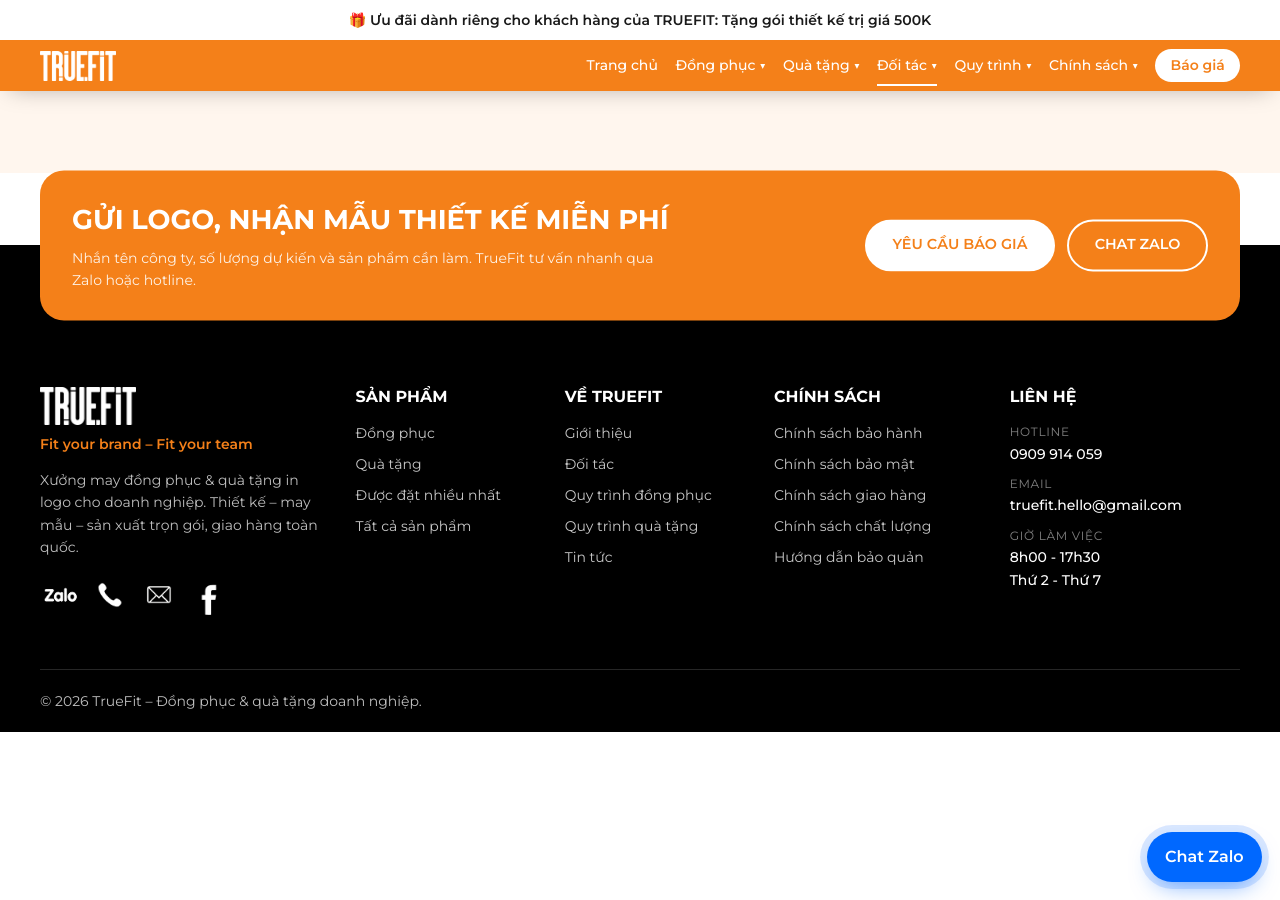
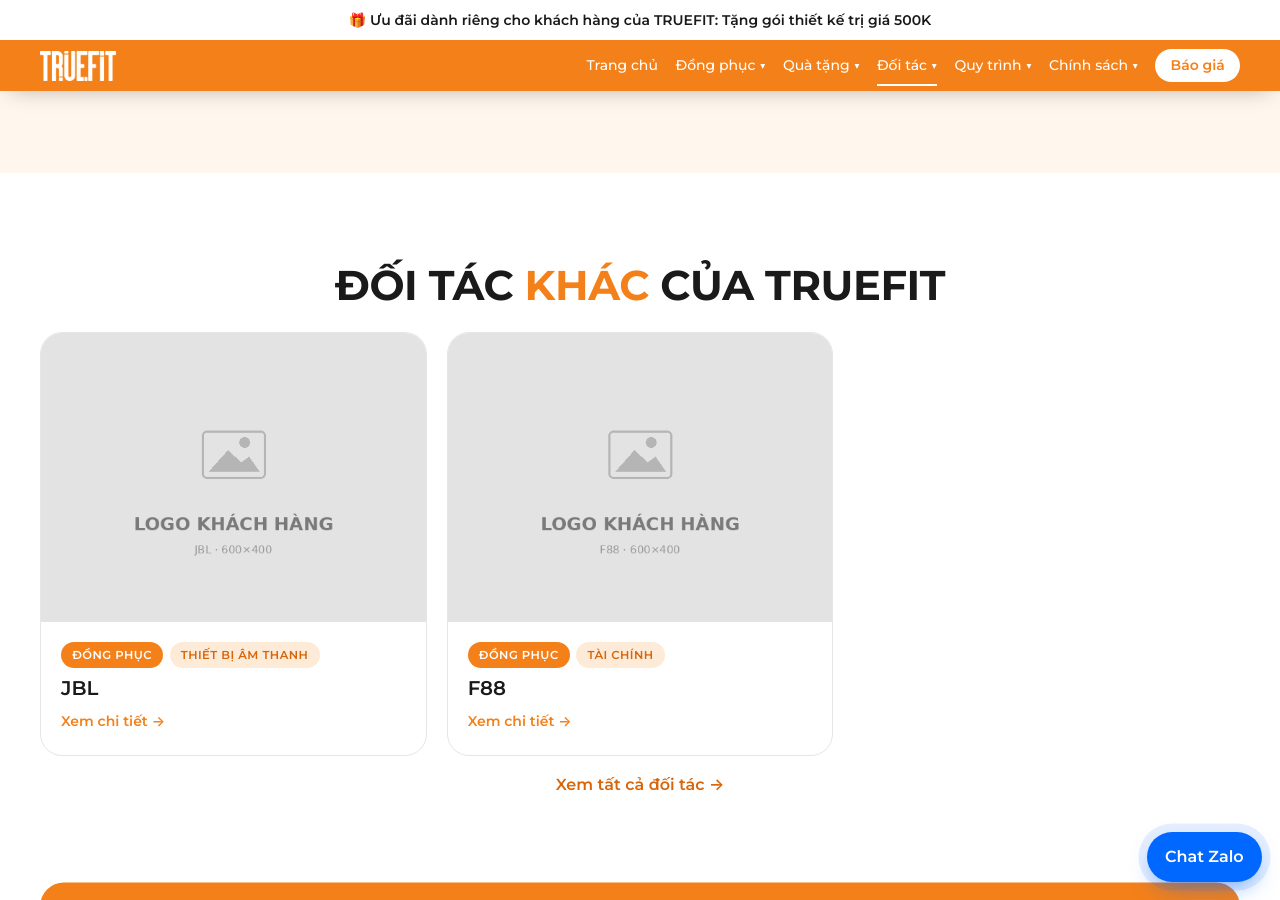
Before and after one commit to bap47/truefit, a Jekyll site: the page built from _khach_hang/ke-cafe.md, in a window 1280 px wide and 900 px high, scrolled down 2225 px. Built offline with Jekyll 4.4.1, drawn with Linux system fonts in a browser that asks for light colours.

Commit message:
Add files via upload

```diff
--- a/_layouts/client.html
+++ b/_layouts/client.html
@@ -60,3 +60,16 @@
     </div>
   </div>
 </section>
+
+{% assign khac = site.khach_hang | sort: "thu_tu" | where_exp: "c", "c.url != page.url" %}
+{% if khac.size > 0 %}
+<section class="tf-section" id="doi-tac-khac">
+  <div class="wrap">
+    <h2 class="tf-title reveal">Đối tác <span>khác</span> của TrueFit</h2>
+    <div class="tf-stories__grid">
+      {% for c in khac limit: 3 %}{% include case-card.html c=c %}{% endfor %}
+    </div>
+    <p class="tf-pd__more" style="text-align:center"><a href="{{ '/khach-hang/' | relative_url }}">Xem tất cả đối tác →</a></p>
+  </div>
+</section>
+{% endif %}
```
